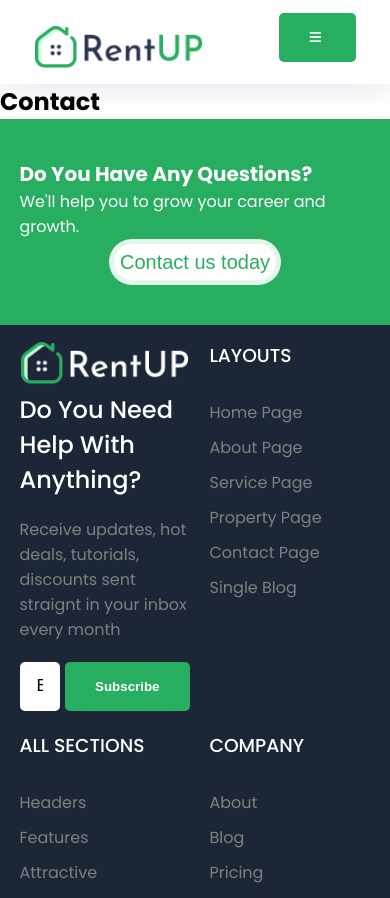
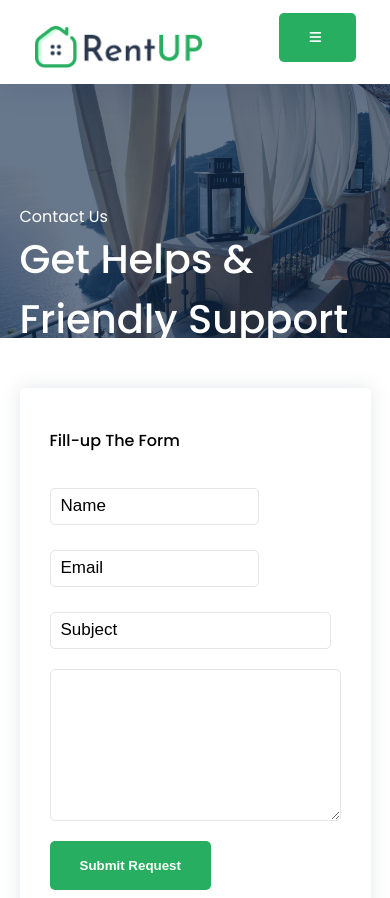
Before and after one commit to Raihan567/rentUp, a React (Create React App) app: page /contact in a window 390 px wide. Shown: the top 898 px of the page. Built offline with nearby package versions, Linux system fonts and the light colour scheme.

Commit message:
Done reantup react website

```diff
--- a/src/components/Contact/Contact.css
+++ b/src/components/Contact/Contact.css
@@ -0,0 +1,30 @@
+.contact form div {
+  display: flex;
+}
+.contact textarea {
+  border: 1px solid rgba(0, 0, 0, 0.1);
+  width: 100%;
+  border-radius: 5px;
+  margin-bottom: 20px;
+}
+.contact input {
+  margin-bottom: 20px;
+  margin-right: 10px;
+}
+
+.contact form {
+  padding: 30px;
+}
+
+@media screen and (max-width: 820px) {
+  .contact h4 {
+    widows: 100%;
+    margin-bottom: 30px;
+  }
+  .contact form div {
+    flex-direction: column;
+  }
+  .contact input {
+    widows: 100%;
+  }
+}
--- a/src/components/Contact/Contact.jsx
+++ b/src/components/Contact/Contact.jsx
@@ -1,10 +1,30 @@
-import React from 'react';
-import './Contact.css'
+import React from "react";
+import Back from "../Common/Back";
+import "./Contact.css";
+import img from '../images/pricing.jpg'
 const Contact = () => {
   return (
-    <div>
-      <h2>Contact</h2>
-    </div>
+    <>
+      <section className="contact mb">
+        <Back
+          name="Contact Us"
+          title="Get Helps & Friendly Support"
+          cover={img}
+        />
+        <div className="container">
+          <form className="shadow">
+            <h4>Fill-up The Form</h4> <br />
+            <div>
+              <input type="text" placeholder="Name" />
+              <input type="text" placeholder="Email" />
+            </div>
+            <input type="text" placeholder="Subject" />
+            <textarea cols="30" rows="10"></textarea>
+            <button>Submit Request</button>
+          </form>
+        </div>
+      </section>
+    </>
   );
 };
 
```
